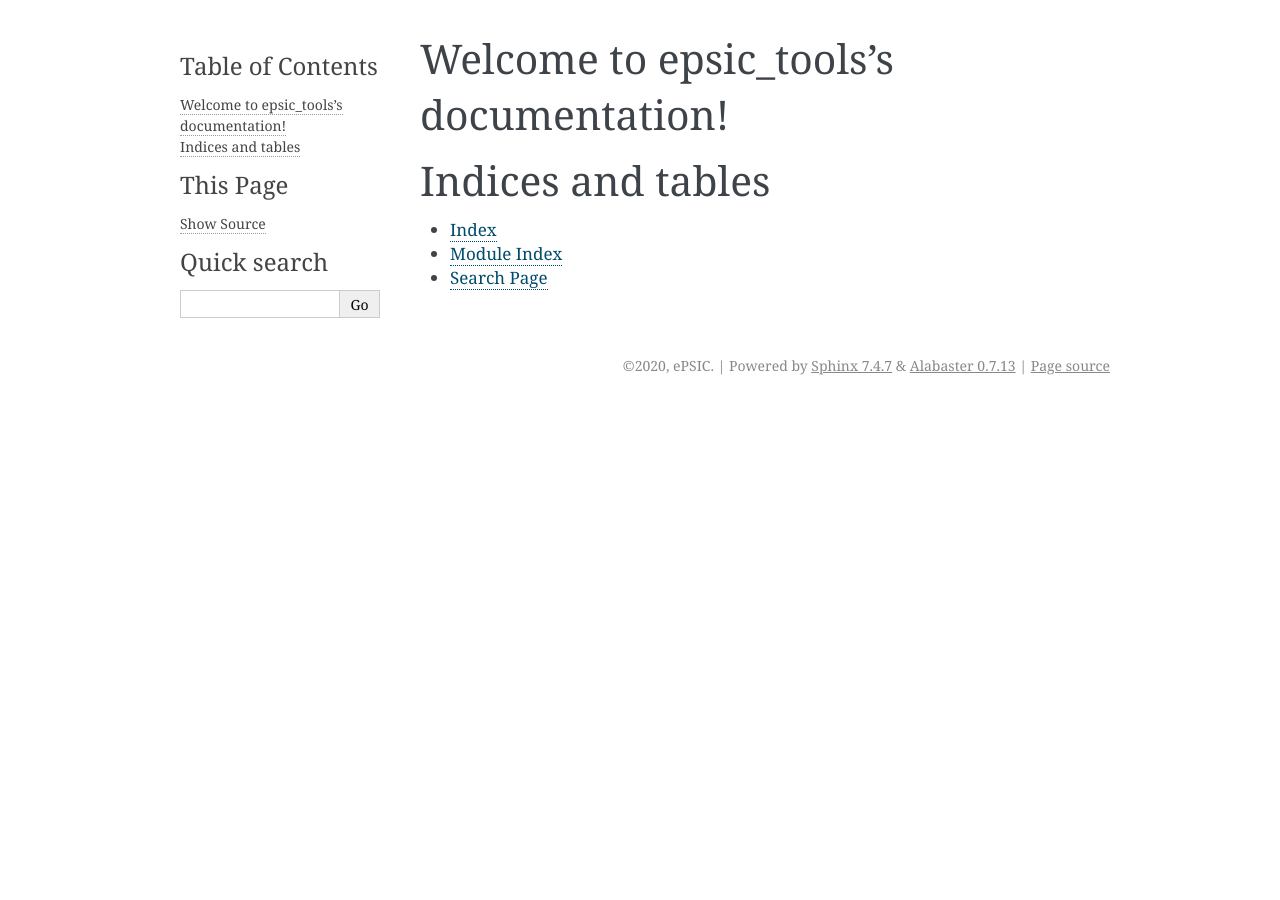
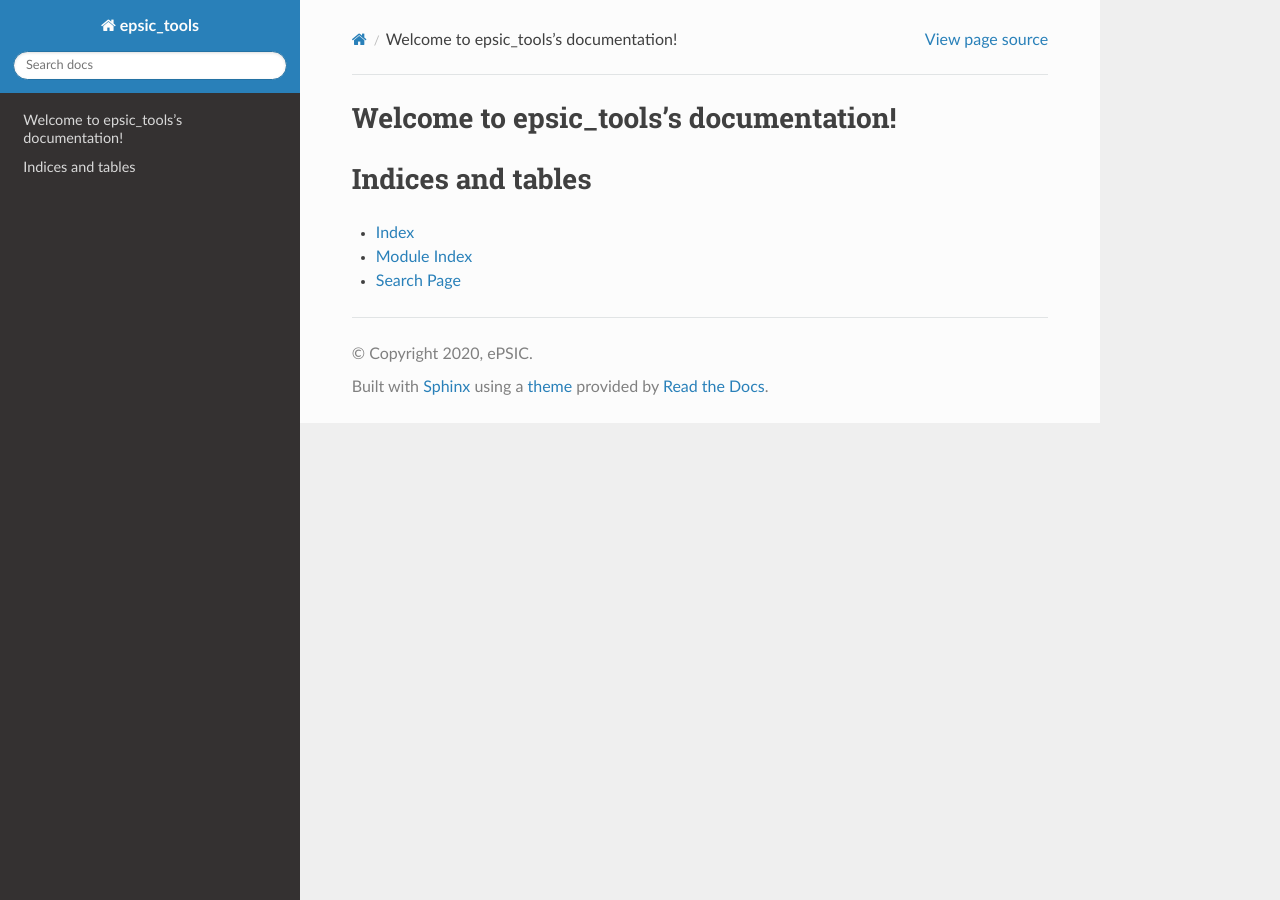
Before and after one commit to ePSIC-DLS/epsic_tools, a Sphinx documentation site: the page built from docs/source/index.rst, in a window 1280 px wide. Built offline with Sphinx 7.4.7 and the Read the Docs theme 2.0.0, drawn with Linux system fonts in a browser that asks for light colours.

```diff
--- a/docs/source/conf.py
+++ b/docs/source/conf.py
@@ -31,6 +31,8 @@ release = '0.0.1'
 # extensions coming with Sphinx (named 'sphinx.ext.*') or your custom
 # ones.
 extensions = [
+'sphinx_rtd_theme',
+'sphinx.ext.autodoc'
 ]
 
 # Add any paths that contain templates here, relative to this directory.
@@ -47,7 +49,7 @@ exclude_patterns = []
 # The theme to use for HTML and HTML Help pages.  See the documentation for
 # a list of builtin themes.
 #
-html_theme = 'alabaster'
+html_theme = 'sphinx_rtd_theme'
 
 # Add any paths that contain custom static files (such as style sheets) here,
 # relative to this directory. They are copied after the builtin static files,
--- a/docs/source/index.rst
+++ b/docs/source/index.rst
@@ -1,5 +1,5 @@
 .. epsic_tools documentation master file, created by
-   sphinx-quickstart on Thu Jul 30 14:28:15 2020.
+   sphinx-quickstart on Tue Aug  4 14:48:01 2020.
    You can adapt this file completely to your liking, but it should at least
    contain the root `toctree` directive.
 
```
Also changed, not shown: docs/.github/workflows/docs_pages_workflow.yml (added), 3 other files.
